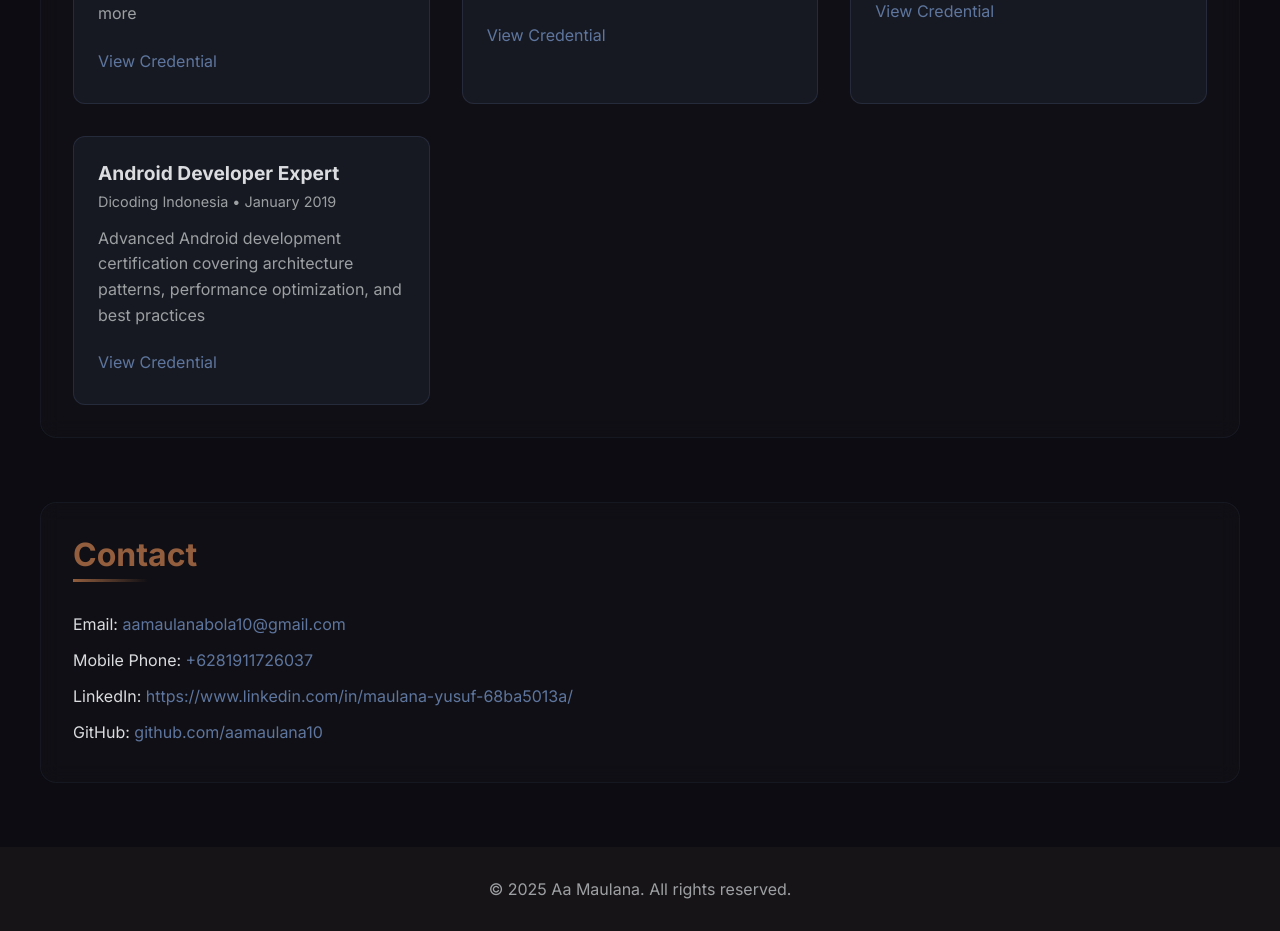
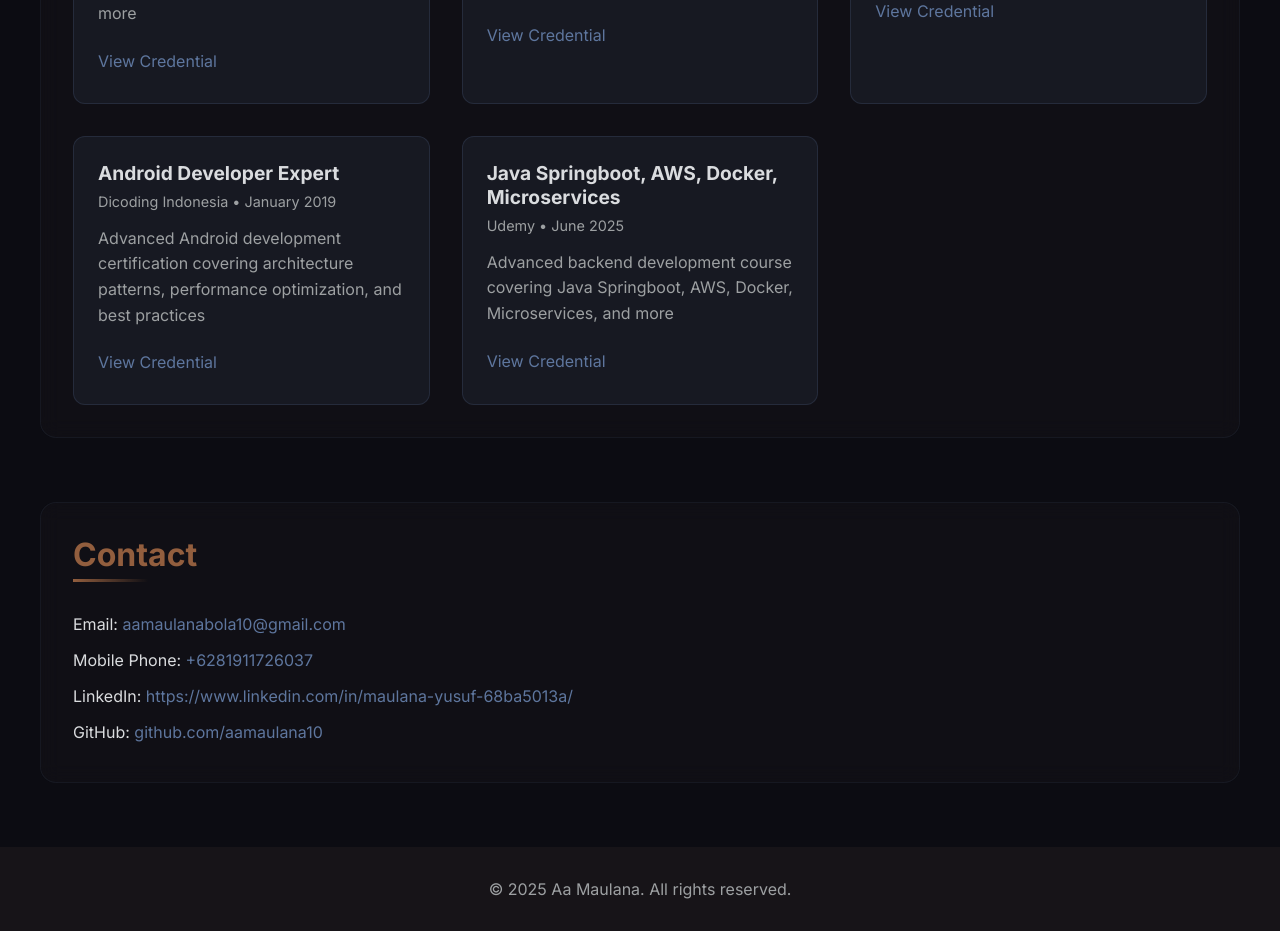
Before and after one commit to aamaulana10/aa-portofolio, a Next.js app: page /resume in a window 1280 px wide. Shown: the part 6140-7071 px from the top of the page. Built offline with nearby package versions, Linux system fonts and the light colour scheme.

Commit message:
feat(certificate): update data

```diff
--- a/src/app/resume/data/repositories/CertificationRepository.ts
+++ b/src/app/resume/data/repositories/CertificationRepository.ts
@@ -33,6 +33,14 @@ export class CertificationRepository {
       issueDate: 'January 2019',
       credentialLink: 'https://www.dicoding.com/certificates/98XW6WMRLXM3',
       description: 'Advanced Android development certification covering architecture patterns, performance optimization, and best practices'
+    },
+    {
+      id: '5',
+      title: 'Java Springboot, AWS, Docker, Microservices',
+      issuer: 'Udemy',
+      issueDate: 'June 2025',
+      credentialLink: 'https://lg.udemy.com/certificate/UC-6514a4df-e928-4ad4-adcc-0c80eddeaea4/',
+      description: 'Advanced backend development course covering Java Springboot, AWS, Docker, Microservices, and more'
     }
   ];
 
--- a/src/app/resume/data/repositories/ProjectRepository.ts
+++ b/src/app/resume/data/repositories/ProjectRepository.ts
@@ -143,6 +143,12 @@ export class ProjectRepository {
       description: 'Backend services for FIT HUB platform including recaptcha, class scheduling, and user management.',
       category: ProjectCategory.BACKEND
     },
+    {
+      id: '17',
+      title: 'LG SM - Backend Services',
+      description: 'Backend services for SCM Project.',
+      category: ProjectCategory.BACKEND
+    },
   ];
 
   getAll(): Project[] {
```
